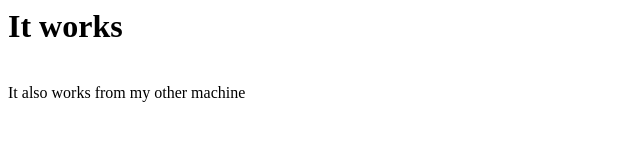
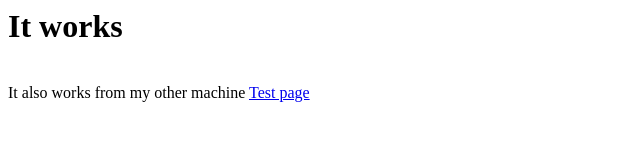
Before and after one commit to CrisAnderson/crisanderson.github.com, a plain HTML site: page index.html in a window 1280 px wide. Shown: the full height of the page, 0-640 px from the left. Drawn offline with Linux system fonts and the light colour scheme.

Commit message:
testing linking

```diff
--- a/index.html
+++ b/index.html
@@ -1,3 +1,4 @@
 <h1>It works</h1>
 <br>
 It also works from my other machine
+<a href="http://crisanderson.github.com/test.html">Test page</a>
```
